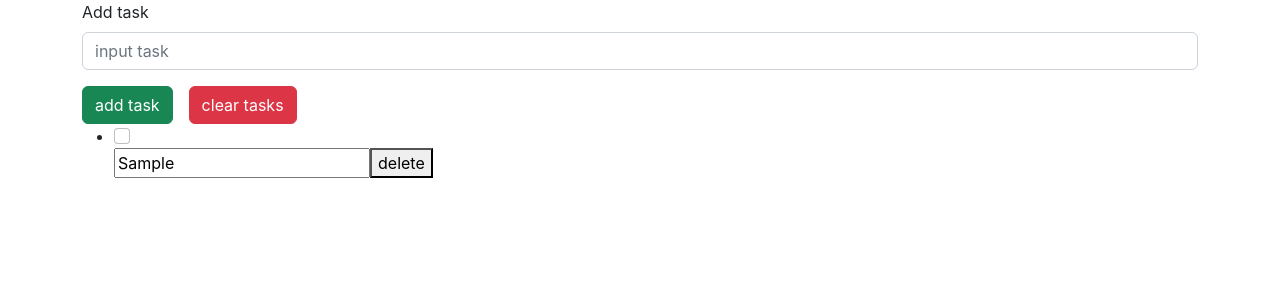
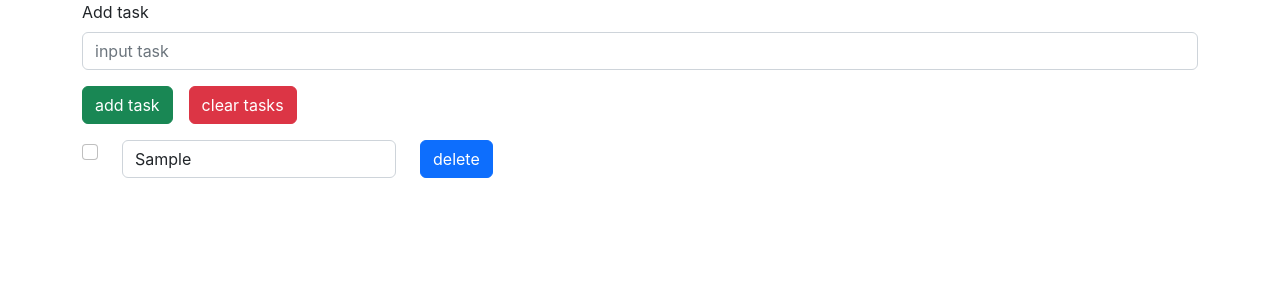
Before and after one commit to Bair-A/todolist-react, a React (Create React App) app: page / in a window 1280 px wide. Both pictures are taken after typing "Sample" into the empty fields and a click on the button "add task". Shown: the top 300 px of the page. Built offline with nearby package versions, Linux system fonts and the light colour scheme.

Commit message:
refactor: refactored adding task row

```diff
--- a/src/components/DeleteTaskBtn.jsx
+++ /dev/null
@@ -1,12 +0,0 @@
-import React from 'react';
-
-const DeleteTaskBtn = ({onClick}) => {
-
-    return (
-        <button onClick={onClick}>
-            delete
-        </button>
-    );
-};
-
-export default DeleteTaskBtn;
--- a/src/components/ListBody.jsx
+++ b/src/components/ListBody.jsx
@@ -1,7 +1,6 @@
 import React, {useEffect, useState} from 'react';
 import TodoHeader from "./TodoHeader";
-import DeleteTaskBtn from "./DeleteTaskBtn";
-import {Form} from "react-bootstrap";
+import {Form, Button, Row, Col} from "react-bootstrap";
 
 const LOCAL_STORAGE_KEY = 'todoArr';
 
@@ -58,15 +57,26 @@ const ListBody = () => {
         <div className="list-body">
             <div className="container">
                 <TodoHeader value={text} setText={setText} createTask={createTask} clearAll={clearAll}/>
-                <ul>
+                <div>
                     {Object.values(taskObj).map(item =>
-                        <li key={item.id}>
-                            <Form.Check type="checkbox" defaultChecked={item.completed} onClick={() => handleToggleCheck(item.id)}/>
-                            <input onBlur={(e) => handleChange(e, item.id)} defaultValue={item.text}/>
-                            <DeleteTaskBtn onClick={() => handleDelete(item.id)}/>
-                        </li>
+                        <Form.Group className="mt-3" controlId="formBasicPassword" key={item.id}>
+                            <Row>
+                                <Col xs="auto">
+                                    <Form.Check type="checkbox" defaultChecked={item.completed}
+                                                onClick={() => handleToggleCheck(item.id)}/>
+                                </Col>
+                                <Col xs="auto">
+                                    <Form.Control type="text" onBlur={(e) => handleChange(e, item.id)}
+                                                  defaultValue={item.text}/>
+                                </Col>
+                                <Col xs="auto">
+                                    <Button variant="primary" onClick={() => handleDelete(item.id)}>
+                                        delete
+                                    </Button></Col>
+                            </Row>
+                        </Form.Group>
                     )}
-                </ul>
+                </div>
             </div>
         </div>
     );
```
Lines whose indentation alone changed are shown as unchanged.
